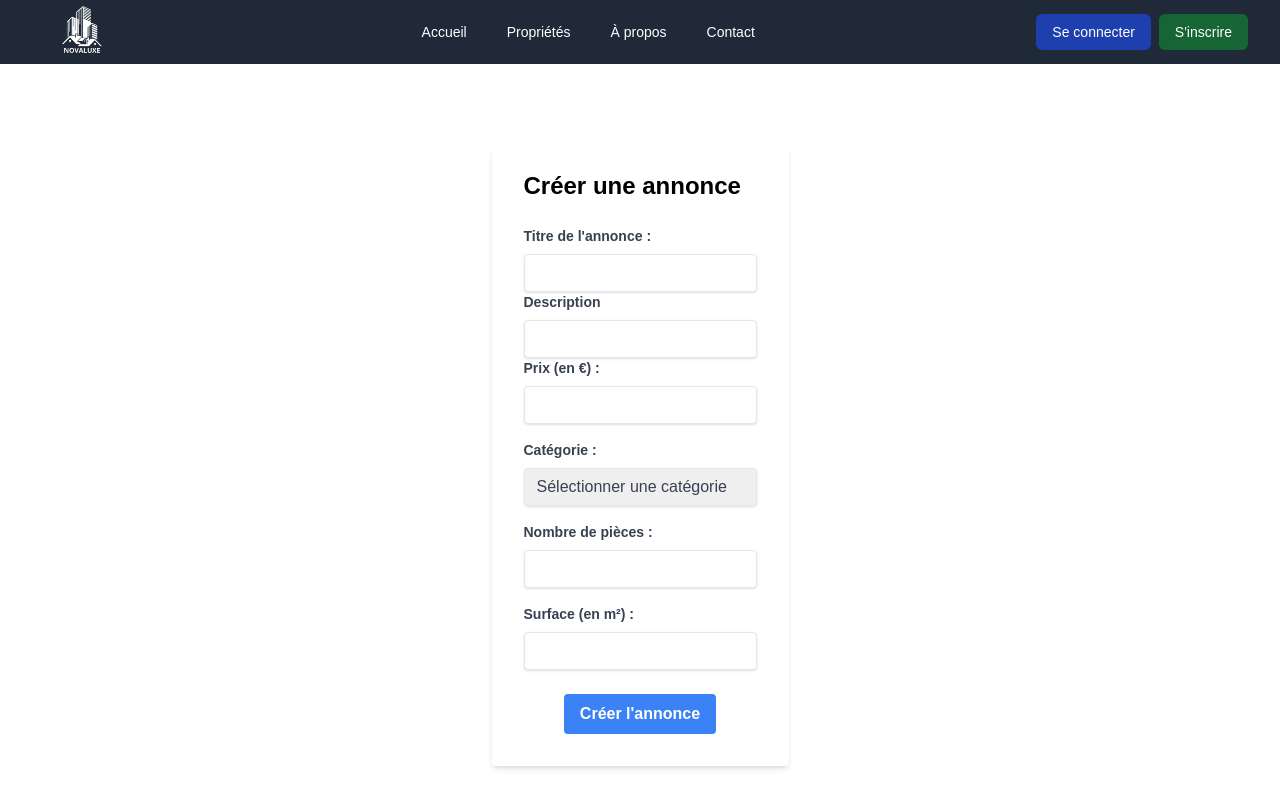
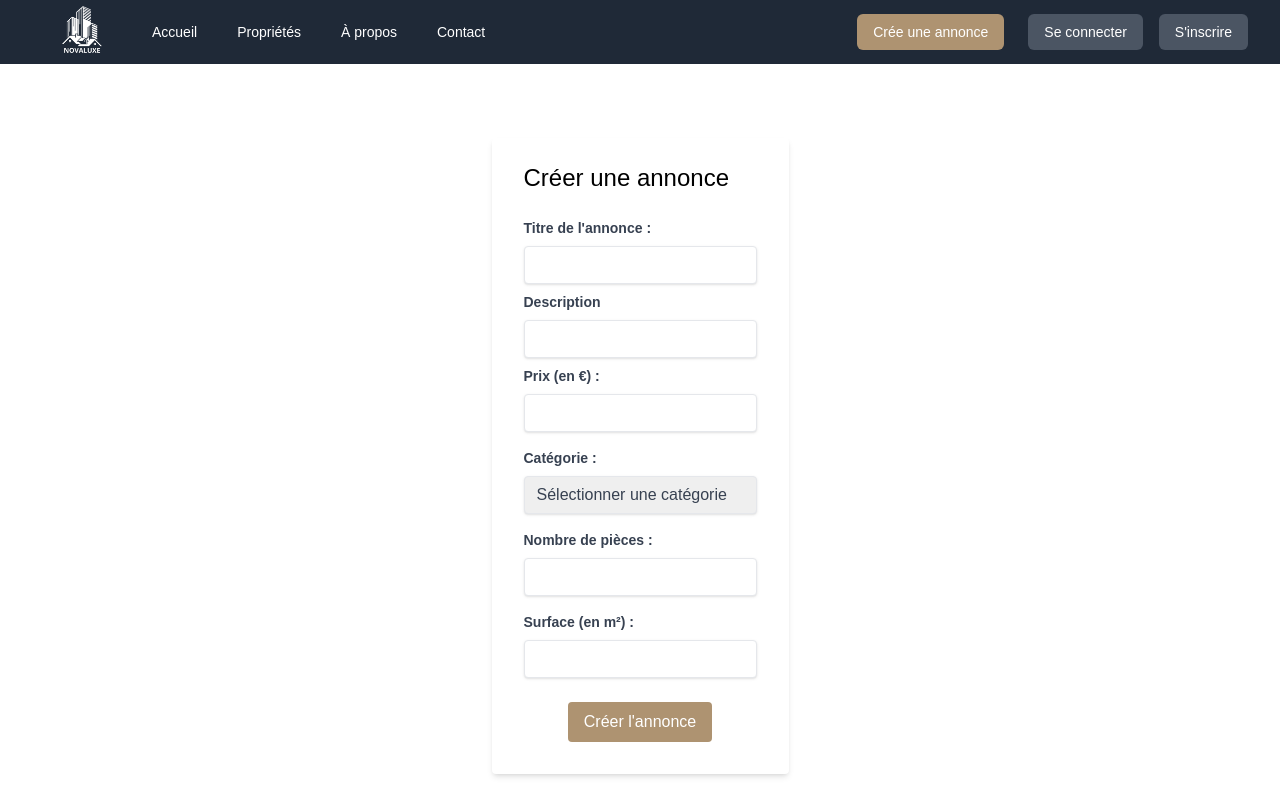
Before and after one commit to OlivierMaria/Front, a React (Create React App) app: page /annonce in a window 1280 px wide. Shown: the top 800 px of the page. Built offline with nearby package versions, Linux system fonts and the light colour scheme.

Commit message:
Ajout de style

```diff
--- a/src/Pages/Annonce.js
+++ b/src/Pages/Annonce.js
@@ -4,7 +4,7 @@ import axios from "axios";
 const Annonce = () => {
   const [title, setTitle] = useState("");
   const [description, setDescription] = useState("");
-  const [price, setPice] = useState(0);
+  const [price, setPrice] = useState(0);
   const [category, setCategory] = useState("");
   const [rooms, setRooms] = useState(0);
   const [surface, setSurface] = useState(0);
@@ -28,7 +28,7 @@ const Annonce = () => {
   return (
     <div className="flex justify-center items-center h-screen">
       <form className="max-w-md bg-white shadow-md rounded px-8 pt-6 pb-8 mb-4">
-        <h2 className="text-2xl font-bold mb-6">Créer une annonce</h2>
+        <h2 className="text-2xl  mb-6">Créer une annonce</h2>
         <div className="mb-4">
           <label
             className="block text-gray-700 text-sm font-bold mb-2"
@@ -37,7 +37,7 @@ const Annonce = () => {
             Titre de l'annonce :
           </label>
           <input
-            className="shadow appearance-none border rounded w-full py-2 px-3 text-gray-700 leading-tight focus:outline-none focus:shadow-outline"
+            className="shadow appearance-none border rounded w-full mb-2 py-2 px-3 text-gray-700 leading-tight focus:outline-none focus:shadow-outline"
             id="title"
             type="text"
             name="title"
@@ -51,7 +51,7 @@ const Annonce = () => {
             Description
           </label>
           <input
-            className="shadow appearance-none border rounded w-full py-2 px-3 text-gray-700 leading-tight focus:outline-none focus:shadow-outline"
+            className="shadow appearance-none border rounded w-full py-2 px-3 mb-2 text-gray-700 leading-tight focus:outline-none focus:shadow-outline"
             id="description"
             type="text"
             name="description"
@@ -70,7 +70,7 @@ const Annonce = () => {
             type="number"
             name="price"
             required
-            onChange={(e) => setPice(e.target.value)}
+            onChange={(e) => setPrice(e.target.value)}
           />
         </div>
         <div className="mb-4">
@@ -126,9 +126,10 @@ const Annonce = () => {
         </div>
         <div className="flex items-center justify-center">
           <button
-            className="bg-blue-500 hover:bg-blue-700 text-white font-bold py-2 px-4 rounded focus:outline-none focus:shadow-outline"
+            className="hover:bg-blue-700 text-white  py-2 px-4 rounded focus:outline-none focus:shadow-outline"
             type="submit"
             onClick={postAnnonce}
+            style={{ backgroundColor: "#ae9371" }}
           >
             Créer l'annonce
           </button>
--- a/src/Pages/Properties.js
+++ b/src/Pages/Properties.js
@@ -1,13 +1,11 @@
 import React from "react";
 import SearchBar from "../components/SearchBar.js";
 import Card from "../components/Card.js";
-import CreateForm from "../components/CreateForm.js";
 
 const Properties = () => {
   return (
     <div>
       <SearchBar />
-      <CreateForm />
       <Card />
     </div>
   );
--- a/src/components/Card.js
+++ b/src/components/Card.js
@@ -1,15 +1,20 @@
 import React, { useState, useEffect } from "react";
 import axios from "axios";
 import Maison from "../assets/img/test.jpg";
+import "aos/dist/aos.css";
+import AOS from "aos";
 
 const Card = () => {
   const [data, setData] = useState([]);
 
   useEffect(() => {
+    AOS.init({ duration: 500 });
+
     axios
       .get("http://127.0.0.1:3000/logements")
       .then((response) => {
         setData(response.data);
+        AOS.refresh();
       })
       .catch((error) => {
         console.error(error);
@@ -19,12 +24,18 @@ const Card = () => {
   return (
     <div className="grid grid-cols-3 gap-4">
       {data.map((logement) => (
-        <div key={logement.id} className="bg-white p-4 rounded shadow m-4 flex">
+        <div
+          key={logement.id}
+          className="bg-white p-4 rounded shadow m-4 flex"
+          data-aos="flip-left"
+          data-aos-easing="ease-out-cubic"
+          data-aos-duration="2000"
+        >
           <img src={Maison} alt="" className="w-1/3 mr-4" />
           <div className="flex-1">
             <h1 className="text-xl font-bold mb-2">{logement.price}€</h1>
             <p className="text-gray-600">{logement.category}</p>
-            <p className="text-gray-600">{logement.rooms} Piéces</p>
+            <p className="text-gray-600">{logement.rooms} Pièces</p>
             <p className="text-gray-600">{logement.surface}m²</p>
           </div>
         </div>
--- a/src/components/ContactForm.js
+++ b/src/components/ContactForm.js
@@ -179,7 +179,8 @@ const ContactForm = () => {
         </div>
         <button
           type="submit"
-          className="w-full px-4 py-2 text-white bg-blue-500 rounded hover:bg-blue-600"
+          className="w-full px-4 py-2 text-white  rounded hover:bg-blue-600"
+          style={{ backgroundColor: "#ae9371" }}
         >
           Envoyer
         </button>
--- a/src/components/Jumbotron.js
+++ b/src/components/Jumbotron.js
@@ -9,7 +9,7 @@ const Jumbotron = () => {
         Sorry, your browser doesn't support embedded videos.
       </video>
       <Link to="/properties">
-        <button className="absolute top-1/2 left-1/2 transform -translate-x-1/2 -translate-y-1/2 px-6 py-3 text-white bg-blue-800 rounded-md hover:bg-blue-600">
+        <button className="absolute top-1/2 left-1/2 transform -translate-x-1/2 -translate-y-1/2 px-6 py-3 text-white  rounded-md bg-gray-600 hover:bg-gray-400 text-sm font-medium">
           On y va ⮞
         </button>
       </Link>
--- a/src/components/NavBar.js
+++ b/src/components/NavBar.js
@@ -19,34 +19,42 @@ const NavBar = () => {
           <div className="flex items-center space-x-4">
             <Link
               to="/"
-              className="text-white hover:bg-blue-600 px-3 py-2 rounded-md text-sm font-medium"
+              className="text-white hover:bg-gray-400 px-3 py-2 rounded-md text-sm font-medium"
             >
               Accueil
             </Link>
             <Link
               to="/properties"
-              className="text-white hover:bg-blue-600 px-3 py-2 rounded-md text-sm font-medium"
+              className="text-white hover:bg-gray-400 px-3 py-2 rounded-md text-sm font-medium"
             >
               Propriétés
             </Link>
             <Link
               to="/about"
-              className="text-white hover:bg-blue-600 px-3 py-2 rounded-md text-sm font-medium"
+              className="text-white hover:bg-gray-400 px-3 py-2 rounded-md text-sm font-medium"
             >
               À propos
             </Link>
             <Link
               to="/contact"
-              className="text-white hover:bg-blue-600 px-3 py-2 rounded-md text-sm font-medium"
+              className="text-white hover:bg-gray-400 px-3 py-2 rounded-md text-sm font-medium"
             >
               Contact
             </Link>
           </div>
-          <div className="flex items-center">
-            <button className="text-white px-4 py-2 mr-2 rounded-md bg-blue-800 hover:bg-blue-700 text-sm font-medium">
+          <div className="flex items-center ml-auto space-x-4">
+            <Link to="/annonce">
+              <button
+                className="text-white px-4 py-2 mr-2 rounded-md hover:bg-blue-700 text-sm font-medium"
+                style={{ backgroundColor: "#ae9371" }}
+              >
+                Crée une annonce
+              </button>
+            </Link>
+            <button className="text-white px-4 py-2 mr-2 rounded-md bg-gray-600 hover:bg-gray-400 text-sm font-medium">
               Se connecter
             </button>
-            <button className="text-white px-4 py-2  rounded-md bg-green-800 hover:bg-blue-700 text-sm font-medium">
+            <button className="text-white px-4 py-2 rounded-md bg-gray-600 hover:bg-gray-400 text-sm font-medium">
               S'inscrire
             </button>
           </div>
```
Also changed, not shown: src/assets/img/decor.png (added), 1 other file (tests, documents, lock files or other folders).
